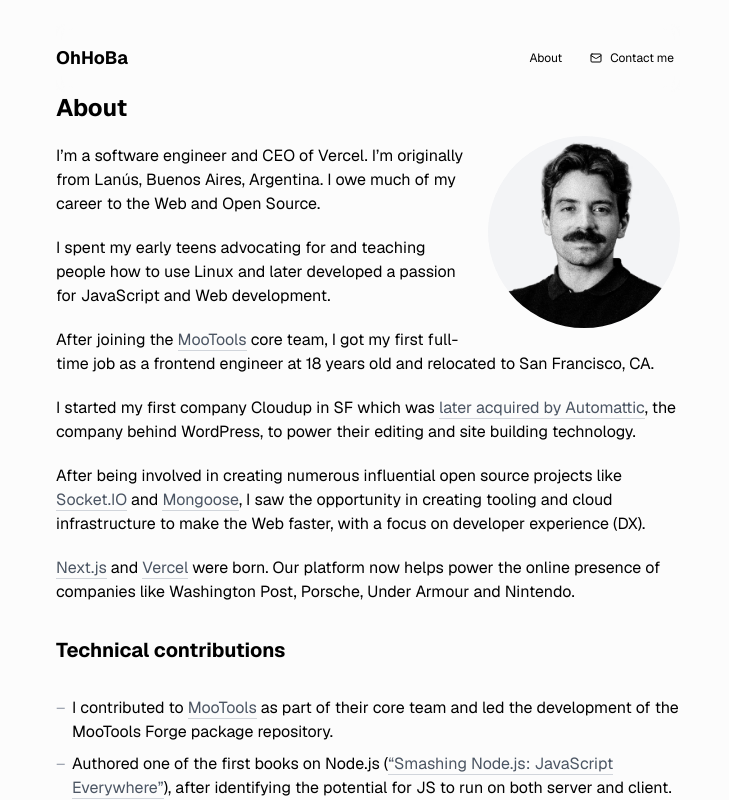
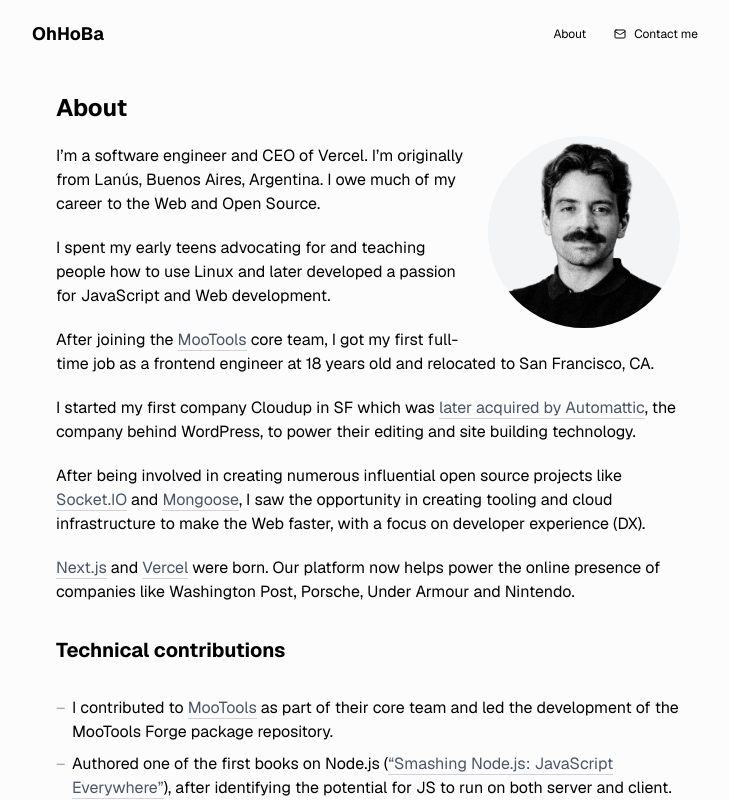
Before and after one commit to shabi/my-blog, a Next.js app: page /about in a window 1280 px wide. Shown: the top 800 px of the page, without its empty margins (272-1001 px from the left). Built offline with nearby package versions, Linux system fonts and the light colour scheme.

Commit message:
Update layout.tsx

```diff
--- a/app/layout.tsx
+++ b/app/layout.tsx
@@ -67,8 +67,8 @@ export default function RootLayout({
       suppressHydrationWarning={true}
     >
       <body className="dark:text-gray-100 max-w-2xl m-auto">
-        <main className="p-6 pt-3 md:pt-6 min-h-screen">
-          <Header />
+           <Header/>
+           <main className="p-6 pt-3 md:pt-6 min-h-screen">
           {children}
         </main>
 
```
